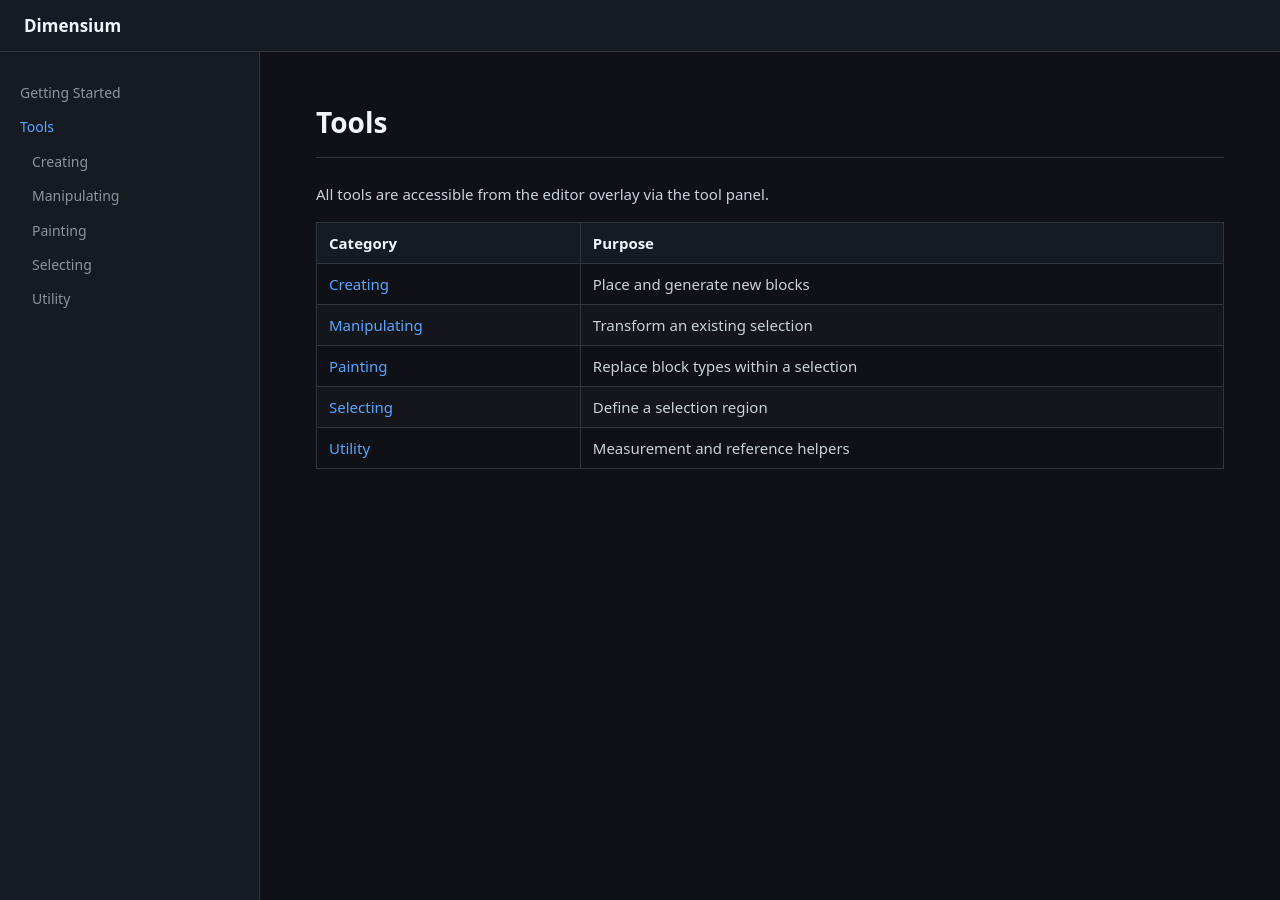
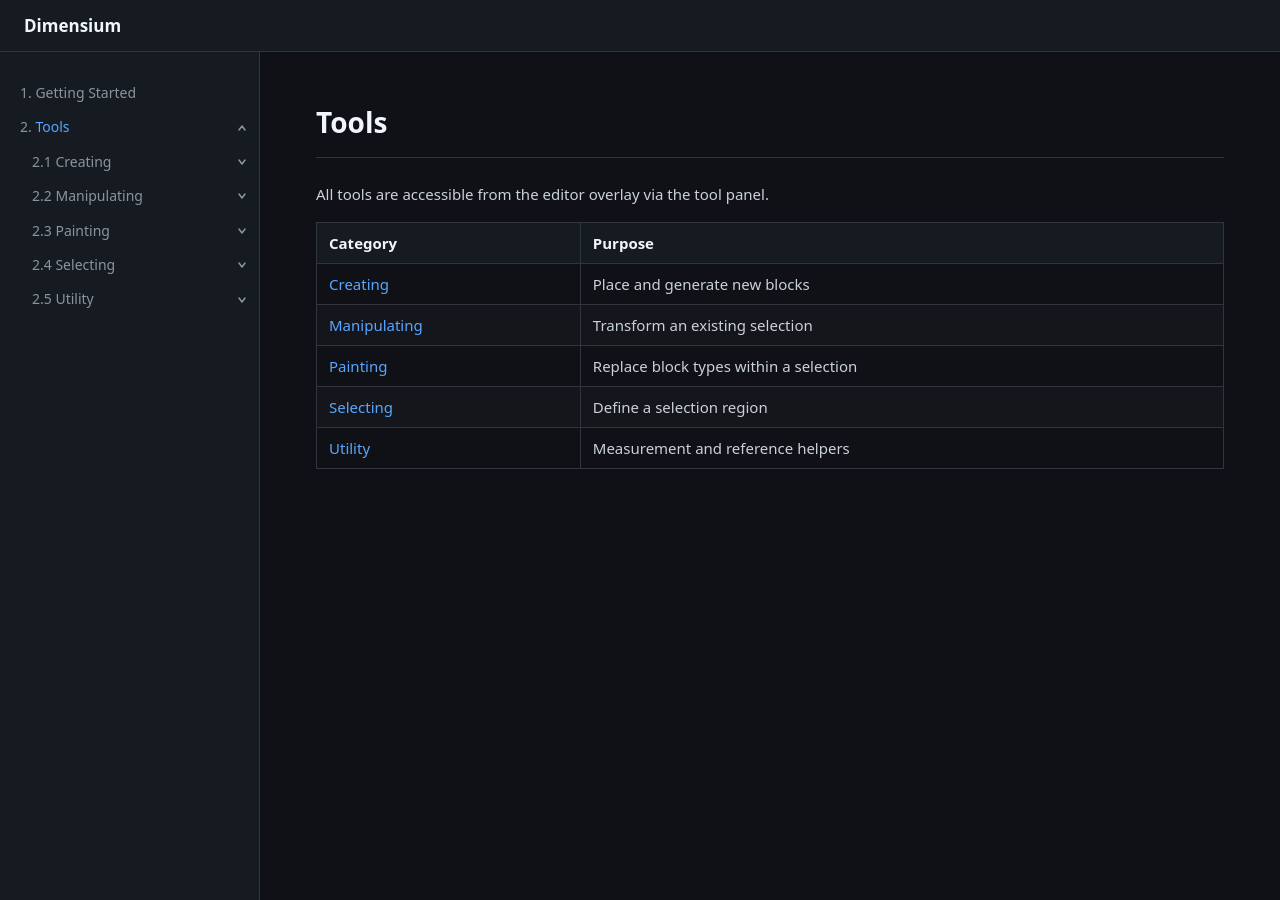
Before and after one commit to thehighcruw/Dimensium, a Jekyll site: the page built from docs/tools/index.md, in a window 1280 px wide. Built offline with Jekyll 4.4.1, drawn with Linux system fonts in a browser that asks for light colours.

Commit message:
chore(docs): make sidebar nicer

```diff
--- a/docs/_includes/sidebar.html
+++ b/docs/_includes/sidebar.html
@@ -13,7 +13,14 @@
     {% endif %}
 
     <li class="nav-item{% if is_active %} active{% endif %}{% if is_ancestor and item.children %} open{% endif %}">
-      <a class="nav-link" href="{{ item.url | relative_url }}">{{ item.title }}</a>
+      <span class="nav-row">
+        <a class="nav-link" href="{{ item.url | relative_url }}">{{ item.title }}</a>
+        {% if item.children %}
+          <button class="nav-toggle" aria-label="Toggle {{ item.title }}" type="button">
+            <svg viewBox="0 0 10 10" width="10" height="10" aria-hidden="true"><path d="M2 3 L5 7 L8 3" stroke="currentColor" stroke-width="1.5" fill="none" stroke-linecap="round" stroke-linejoin="round"/></svg>
+          </button>
+        {% endif %}
+      </span>
       {% if item.children %}
         {% include sidebar.html items=item.children %}
       {% endif %}
--- a/docs/assets/css/main.scss
+++ b/docs/assets/css/main.scss
@@ -74,6 +74,7 @@ body {
   display: flex;
   margin-top: $header-height;
   min-height: calc(100vh - #{$header-height});
+  margin-left: $sidebar-width;
 }
 
 // Content
@@ -190,10 +191,51 @@ body {
   background: $color-bg-sidebar;
   border-right: 1px solid $color-border;
   padding: 24px 0;
-  position: sticky;
+  position: fixed;
   top: $header-height;
-  height: calc(100vh - #{$header-height});
+  left: 0;
+  bottom: 0;
   overflow-y: auto;
+}
+
+// CSS counters for numbering
+.sidebar > .nav-list {
+  counter-reset: nav-top;
+
+  > .nav-item {
+    counter-increment: nav-top;
+
+    > .nav-row > .nav-link::before {
+      content: counter(nav-top) ". ";
+      color: $color-text-muted;
+    }
+
+    > .nav-list {
+      counter-reset: nav-sub;
+
+      > .nav-item {
+        counter-increment: nav-sub;
+
+        > .nav-row > .nav-link::before {
+          content: counter(nav-top) "." counter(nav-sub) " ";
+          color: $color-text-muted;
+        }
+
+        > .nav-list {
+          counter-reset: nav-leaf;
+
+          > .nav-item {
+            counter-increment: nav-leaf;
+
+            > .nav-row > .nav-link::before {
+              content: counter(nav-top) "." counter(nav-sub) "." counter(nav-leaf) " ";
+              color: $color-text-muted;
+            }
+          }
+        }
+      }
+    }
+  }
 }
 
 .nav-list {
@@ -214,9 +256,15 @@ body {
   }
 }
 
+.nav-row {
+  display: flex;
+  align-items: center;
+}
+
 .nav-link {
+  flex: 1;
   display: block;
-  padding: 6px 20px;
+  padding: 6px 8px 6px 20px;
   color: $color-text-muted;
   text-decoration: none;
   font-size: 14px;
@@ -228,7 +276,31 @@ body {
   }
 }
 
-.nav-item.active > .nav-link {
+.nav-toggle {
+  flex-shrink: 0;
+  background: none;
+  border: none;
+  cursor: pointer;
+  color: $color-text-muted;
+  padding: 6px 12px 6px 4px;
+  display: flex;
+  align-items: center;
+  transition: color $transition;
+
+  svg {
+    transition: transform $transition;
+  }
+
+  &:hover {
+    color: $color-text;
+  }
+}
+
+.nav-item.open > .nav-row > .nav-toggle svg {
+  transform: rotate(180deg);
+}
+
+.nav-item.active > .nav-row > .nav-link {
   color: $color-accent;
   font-weight: 500;
 }
```
Also changed, not shown: docs/_layouts/docs.html (+10 -0 lines).
